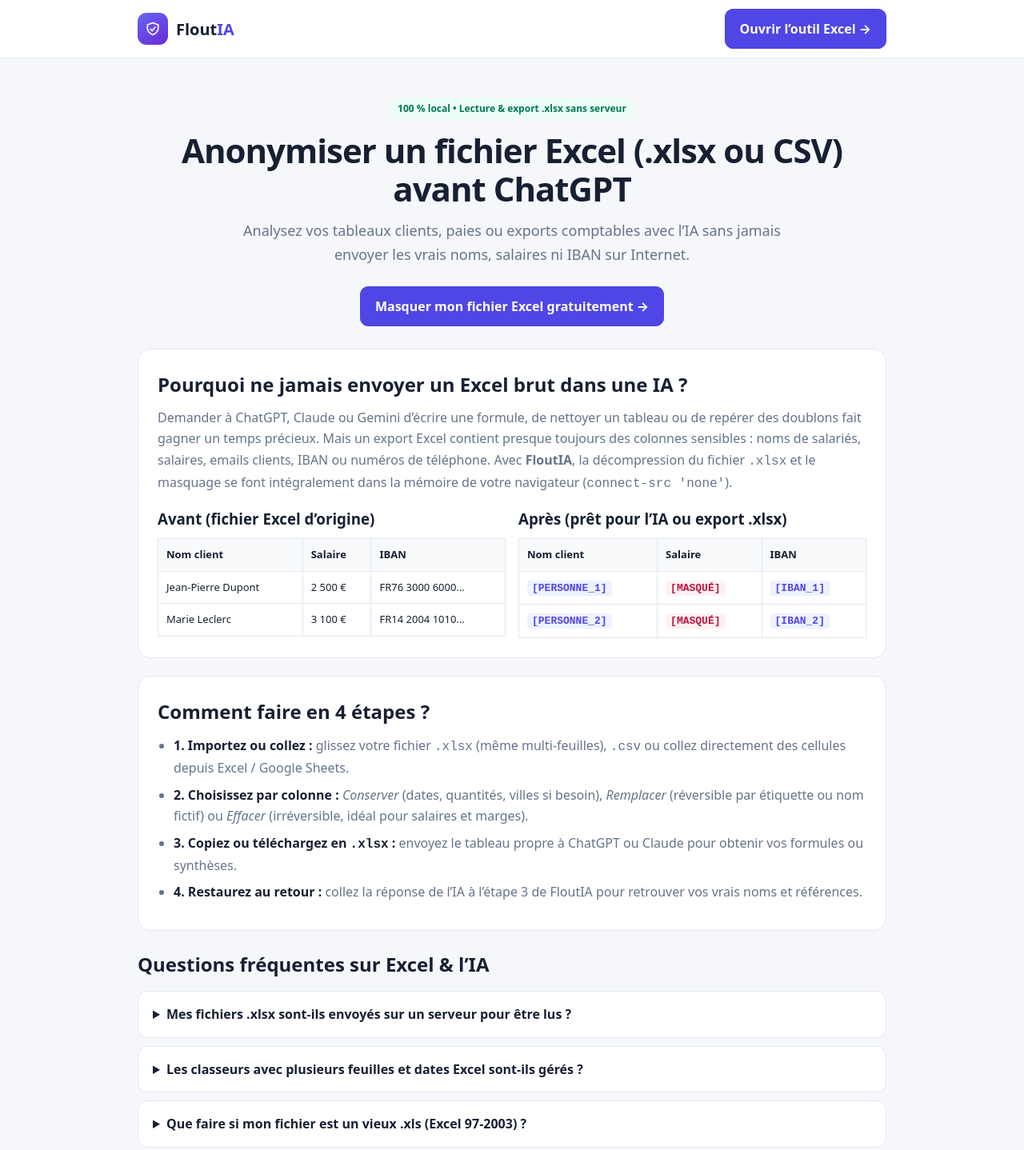
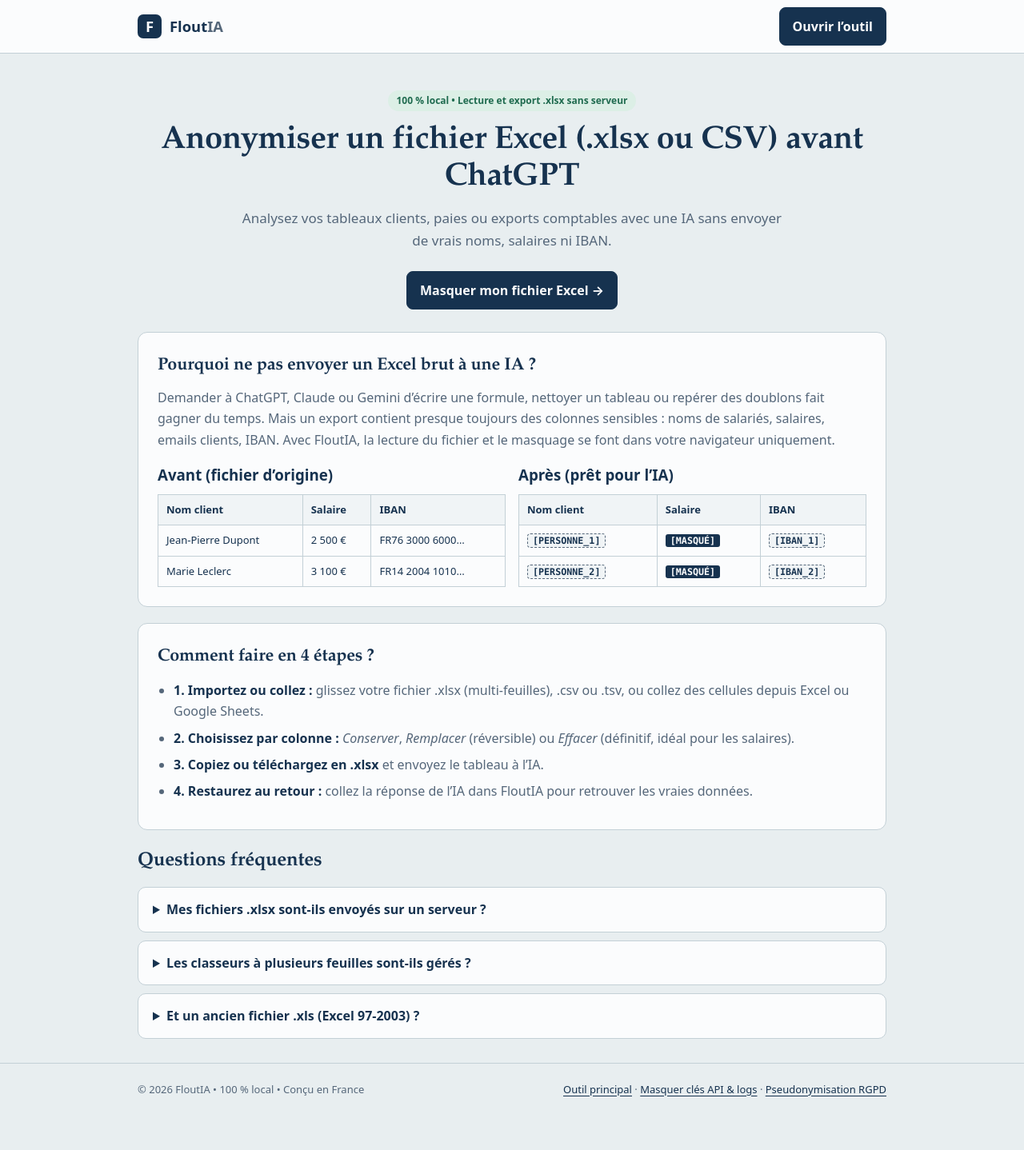
Before and after one commit to FloutIAfr/FloutIA, a plain HTML site: page anonymiser-excel-chatgpt.html in a window 1280 px wide. Shown: the top 1438 px of the page at 80% size. After the commit the page ends 1395 px from the top, so only its background shows below. Drawn offline with Linux system fonts and the light colour scheme.

Commit message:
Update HTML structure and styling for better clarity

```diff
--- a/anonymiser-excel-chatgpt.html
+++ b/anonymiser-excel-chatgpt.html
@@ -2,9 +2,12 @@
 <html lang="fr">
 <head>
 <meta charset="UTF-8">
-<meta name="viewport" content="width=device-width, initial-scale=1">
+<meta name="viewport" content="width=device-width, initial-scale=1, viewport-fit=cover">
 <link rel="canonical" href="https://floutia.fr/anonymiser-excel-chatgpt">
 <meta property="og:url" content="https://floutia.fr/anonymiser-excel-chatgpt">
+<meta property="og:title" content="Anonymiser un fichier Excel (.xlsx / CSV) pour ChatGPT — FloutIA">
+<meta property="og:description" content="Masquez noms, salaires, emails et IBAN dans vos fichiers Excel (.xlsx et .csv) 100 % en local avant ChatGPT, Claude ou Copilot, puis restaurez les vraies données.">
+<meta property="og:type" content="website">
 <meta name="robots" content="index, follow">
 <meta name="color-scheme" content="light dark">
 <meta name="referrer" content="no-referrer">
@@ -15,59 +18,70 @@
 <link rel="icon" type="image/png" sizes="192x192" href="/favicon.png">
 <link rel="icon" type="image/x-icon" href="/favicon.ico">
 <style>
-:root{--bg:#f6f7fb;--card:#fff;--soft:#f8fafc;--text:#172033;--muted:#64748b;--line:#e2e8f0;--accent:#4f46e5;--accent-soft:#eef2ff;--green:#047857;--green-soft:#ecfdf5;--red:#be123c;--red-soft:#fff1f2;color-scheme:light}
-:root[data-theme="dark"]{--bg:#0b1020;--card:#121a2b;--soft:#182237;--text:#e5eaf5;--muted:#a1aec4;--line:#2a354a;--accent:#a5a0ff;--accent-soft:#282446;--green:#6ee7b7;--green-soft:#102f2b;--red:#fda4af;--red-soft:#391c29;color-scheme:dark}
-*{box-sizing:border-box}body{margin:0;background:var(--bg);color:var(--text);font:16px/1.65 system-ui,-apple-system,BlinkMacSystemFont,"Segoe UI",sans-serif}
-a{color:var(--accent)}h1,h2,h3,p{margin:0}.container{max-width:980px;margin:auto;padding:0 22px}
-.header{position:sticky;top:0;background:var(--card);border-bottom:1px solid var(--line);z-index:10}
-.header-inner{min-height:72px;display:flex;align-items:center;justify-content:space-between;gap:14px}
-.brand{display:flex;align-items:center;gap:10px;text-decoration:none;color:var(--text);font-weight:800;font-size:20px}
-.brand-ia{color:var(--accent)}.logo{width:38px;height:40px;display:grid;place-items:center;border-radius:11px;color:#fff;background:linear-gradient(145deg,#6366f1,#6d28d9)}
-.logo svg{width:20px;height:20px}
-.btn{display:inline-flex;align-items:center;gap:8px;padding:11px 18px;border-radius:10px;font-weight:650;text-decoration:none;border:1px solid var(--line);background:var(--card);color:var(--text);cursor:pointer}
-.btn.primary{background:#4f46e5;border-color:#4f46e5;color:#fff}
-.hero{padding:48px 0 28px;text-align:center}.pill{display:inline-block;padding:4px 10px;border-radius:999px;background:var(--green-soft);color:var(--green);font-size:12px;font-weight:700;margin-bottom:14px}
-.hero h1{font-size:clamp(28px,4vw,42px);line-height:1.15;letter-spacing:-1px;margin-bottom:14px}
-.hero p{color:var(--muted);max-width:680px;margin:0 auto 24px;font-size:18px}
-.card{background:var(--card);border:1px solid var(--line);border-radius:16px;padding:24px;margin-bottom:22px}
+:root{--bg:#E8EEF0;--card:#FBFCFD;--soft:#F0F4F6;--text:#16324F;--muted:#55677A;--line:#C3D0D6;--accent:#16324F;--on-accent:#FBFCFD;--green:#1F6B4F;--green-soft:#DCEFE6;--redact-bg:#16324F;--redact-fg:#FBFCFD;color-scheme:light}
+:root[data-theme="dark"]{--bg:#0E1B26;--card:#142637;--soft:#1A3045;--text:#E6EDF2;--muted:#9FB1C2;--line:#2A4157;--accent:#E6EDF2;--on-accent:#0E1B26;--green:#6FD0A4;--green-soft:rgba(111,208,164,.18);--redact-bg:#E6EDF2;--redact-fg:#0E1B26;color-scheme:dark}
+*{box-sizing:border-box}
+body{margin:0;background:var(--bg);color:var(--text);font:16px/1.65 system-ui,-apple-system,"Segoe UI",sans-serif}
+a{color:var(--accent);text-underline-offset:3px}
+:focus-visible{outline:3px solid var(--text);outline-offset:3px}
+h1,h2,h3,p{margin:0}
+h1,h2{font-family:Iowan Old Style,Palatino Linotype,Palatino,Georgia,serif;letter-spacing:-.01em}
+.container{max-width:980px;margin:auto;padding:0 22px}
+.header{background:var(--card);border-bottom:1px solid var(--line)}
+.header-inner{min-height:66px;display:flex;align-items:center;justify-content:space-between;gap:14px}
+.brand{display:flex;align-items:center;gap:10px;text-decoration:none;color:var(--text);font-weight:700;font-size:1.15rem}
+.mark{width:30px;height:30px;border-radius:7px;background:var(--accent);color:var(--on-accent);display:grid;place-items:center;font-weight:700}
+.btn{display:inline-flex;align-items:center;gap:8px;padding:10px 16px;border-radius:8px;font-weight:650;text-decoration:none;border:1px solid var(--accent);background:var(--accent);color:var(--on-accent)}
+.btn.ghost{background:transparent;color:var(--text);border-color:var(--line)}
+.hero{padding:44px 0 28px;text-align:center}
+.pill{display:inline-block;padding:3px 10px;border-radius:999px;background:var(--green-soft);color:var(--green);font-size:12px;font-weight:700;margin-bottom:14px}
+.hero h1{font-size:clamp(28px,4vw,40px);line-height:1.15;margin-bottom:14px}
+.hero p{color:var(--muted);max-width:680px;margin:0 auto 24px;font-size:17px}
+.card{background:var(--card);border:1px solid var(--line);border-radius:12px;padding:24px;margin-bottom:20px}
+.card h2{font-size:1.35rem;margin-bottom:8px}
+.muted{color:var(--muted)}
 .grid{display:grid;grid-template-columns:1fr 1fr;gap:16px;margin-top:16px}
-table{width:100%;border-collapse:collapse;font-size:13px}th,td{padding:9px 10px;border:1px solid var(--line);text-align:left}th{background:var(--soft)}
-.tag{background:var(--accent-soft);color:var(--accent);padding:2px 6px;border-radius:4px;font-family:monospace;font-weight:700}
-.del{background:var(--red-soft);color:var(--red);padding:2px 6px;border-radius:4px;font-family:monospace;font-weight:700}
-ul{padding-left:20px;margin:10px 0}li{margin:7px 0;color:var(--muted)}li strong{color:var(--text)}
-details{background:var(--card);border:1px solid var(--line);border-radius:12px;padding:0 18px;margin-bottom:10px}
-summary{cursor:pointer;padding:15px 0;font-weight:700}details p{padding-bottom:15px;color:var(--muted);font-size:14px}
-footer{border-top:1px solid var(--line);padding:24px 0;margin-top:34px;font-size:13px;color:var(--muted)}
+table{width:100%;border-collapse:collapse;font-size:13px}
+th,td{padding:8px 10px;border:1px solid var(--line);text-align:left}
+th{background:var(--soft)}
+.redact{background:var(--redact-bg);color:var(--redact-fg);padding:1px 6px;border-radius:3px;font-family:ui-monospace,Consolas,monospace;font-weight:700;font-size:.9em}
+.tag{background:var(--soft);border:1px dashed var(--muted);padding:1px 6px;border-radius:4px;font-family:ui-monospace,Consolas,monospace;font-weight:700;font-size:.9em}
+pre{margin:8px 0 0;padding:14px;background:var(--soft);border:1px solid var(--line);border-radius:8px;overflow:auto;font:12.5px/1.7 ui-monospace,Consolas,monospace}
+ul{padding-left:20px;margin:10px 0}
+li{margin:7px 0;color:var(--muted)}
+li strong{color:var(--text)}
+details{background:var(--card);border:1px solid var(--line);border-radius:10px;padding:0 18px;margin-bottom:10px}
+summary{cursor:pointer;padding:14px 0;font-weight:700}
+details p{padding-bottom:14px;color:var(--muted);font-size:14px}
+.warn{background:var(--soft);border:1px solid var(--line);border-left:4px solid var(--accent);border-radius:8px;padding:14px;margin-top:14px;font-size:14px}
+footer{border-top:1px solid var(--line);padding:22px 0;margin-top:30px;font-size:13px;color:var(--muted)}
 .footer-inner{display:flex;justify-content:space-between;gap:12px;flex-wrap:wrap}
 @media(max-width:740px){.grid{grid-template-columns:1fr}}
 </style>
+<script>try{const t=localStorage.getItem("floutia-theme");document.documentElement.dataset.theme=(t==="dark"||t==="light")?t:(matchMedia("(prefers-color-scheme:dark)").matches?"dark":"light");}catch(_){}</script>
 </head>
 <body>
 <header class="header">
   <div class="container header-inner">
-    <a class="brand" href="/">
-      <span class="logo" aria-hidden="true"><svg viewBox="0 0 24 24" fill="none" stroke="currentColor" stroke-width="2"><path d="M12 3 4 6v6c0 5 8 9 8 9s8-4 8-9V6l-8-3Z"/><path d="m8 12 3 3 5-6"/></svg></span>
-      <span>Flout<span class="brand-ia">IA</span></span>
-    </a>
-    <a class="btn primary" href="/#excel">Ouvrir l’outil Excel →</a>
+    <a class="brand" href="/"><span class="mark" aria-hidden="true">F</span><span>Flout<span style="color:var(--muted)">IA</span></span></a>
+    <a class="btn" href="/#excel">Ouvrir l’outil</a>
   </div>
 </header>
+<main class="container">
 
-<main class="container">
   <section class="hero">
-    <span class="pill">100 % local • Lecture &amp; export .xlsx sans serveur</span>
+    <span class="pill">100 % local • Lecture et export .xlsx sans serveur</span>
     <h1>Anonymiser un fichier Excel (.xlsx ou CSV) avant ChatGPT</h1>
-    <p>Analysez vos tableaux clients, paies ou exports comptables avec l’IA sans jamais envoyer les vrais noms, salaires ni IBAN sur Internet.</p>
-    <a class="btn primary" href="/#excel">Masquer mon fichier Excel gratuitement →</a>
+    <p>Analysez vos tableaux clients, paies ou exports comptables avec une IA sans envoyer de vrais noms, salaires ni IBAN.</p>
+    <a class="btn" href="/#excel">Masquer mon fichier Excel →</a>
   </section>
 
   <section class="card">
-    <h2>Pourquoi ne jamais envoyer un Excel brut dans une IA ?</h2>
-    <p style="color:var(--muted);margin-top:8px">Demander à ChatGPT, Claude ou Gemini d’écrire une formule, de nettoyer un tableau ou de repérer des doublons fait gagner un temps précieux. Mais un export Excel contient presque toujours des colonnes sensibles : noms de salariés, salaires, emails clients, IBAN ou numéros de téléphone. Avec <strong>FloutIA</strong>, la décompression du fichier <code>.xlsx</code> et le masquage se font intégralement dans la mémoire de votre navigateur (<code>connect-src 'none'</code>).</p>
-
+    <h2>Pourquoi ne pas envoyer un Excel brut à une IA ?</h2>
+    <p class="muted">Demander à ChatGPT, Claude ou Gemini d’écrire une formule, nettoyer un tableau ou repérer des doublons fait gagner du temps. Mais un export contient presque toujours des colonnes sensibles : noms de salariés, salaires, emails clients, IBAN. Avec FloutIA, la lecture du fichier et le masquage se font dans votre navigateur uniquement.</p>
     <div class="grid">
       <div>
-        <h3>Avant (fichier Excel d’origine)</h3>
+        <h3>Avant (fichier d’origine)</h3>
         <table style="margin-top:8px">
           <thead><tr><th>Nom client</th><th>Salaire</th><th>IBAN</th></tr></thead>
           <tbody>
@@ -77,12 +91,12 @@ footer{border-top:1px solid var(--line);padding:24px 0;margin-top:34px;font-size
         </table>
       </div>
       <div>
-        <h3>Après (prêt pour l’IA ou export .xlsx)</h3>
+        <h3>Après (prêt pour l’IA)</h3>
         <table style="margin-top:8px">
           <thead><tr><th>Nom client</th><th>Salaire</th><th>IBAN</th></tr></thead>
           <tbody>
-            <tr><td><span class="tag">[PERSONNE_1]</span></td><td><span class="del">[MASQUÉ]</span></td><td><span class="tag">[IBAN_1]</span></td></tr>
-            <tr><td><span class="tag">[PERSONNE_2]</span></td><td><span class="del">[MASQUÉ]</span></td><td><span class="tag">[IBAN_2]</span></td></tr>
+            <tr><td><span class="tag">[PERSONNE_1]</span></td><td><span class="redact">[MASQUÉ]</span></td><td><span class="tag">[IBAN_1]</span></td></tr>
+            <tr><td><span class="tag">[PERSONNE_2]</span></td><td><span class="redact">[MASQUÉ]</span></td><td><span class="tag">[IBAN_2]</span></td></tr>
           </tbody>
         </table>
       </div>
@@ -92,29 +106,26 @@ footer{border-top:1px solid var(--line);padding:24px 0;margin-top:34px;font-size
   <section class="card">
     <h2>Comment faire en 4 étapes ?</h2>
     <ul>
-      <li><strong>1. Importez ou collez :</strong> glissez votre fichier <code>.xlsx</code> (même multi-feuilles), <code>.csv</code> ou collez directement des cellules depuis Excel / Google Sheets.</li>
-      <li><strong>2. Choisissez par colonne :</strong> <em>Conserver</em> (dates, quantités, villes si besoin), <em>Remplacer</em> (réversible par étiquette ou nom fictif) ou <em>Effacer</em> (irréversible, idéal pour salaires et marges).</li>
-      <li><strong>3. Copiez ou téléchargez en <code>.xlsx</code> :</strong> envoyez le tableau propre à ChatGPT ou Claude pour obtenir vos formules ou synthèses.</li>
-      <li><strong>4. Restaurez au retour :</strong> collez la réponse de l’IA à l’étape 3 de FloutIA pour retrouver vos vrais noms et références.</li>
+      <li><strong>1. Importez ou collez :</strong> glissez votre fichier .xlsx (multi-feuilles), .csv ou .tsv, ou collez des cellules depuis Excel ou Google Sheets.</li>
+      <li><strong>2. Choisissez par colonne :</strong> <em>Conserver</em>, <em>Remplacer</em> (réversible) ou <em>Effacer</em> (définitif, idéal pour les salaires).</li>
+      <li><strong>3. Copiez ou téléchargez en .xlsx</strong> et envoyez le tableau à l’IA.</li>
+      <li><strong>4. Restaurez au retour :</strong> collez la réponse de l’IA dans FloutIA pour retrouver les vraies données.</li>
     </ul>
   </section>
 
   <section>
-    <h2 style="margin-bottom:14px">Questions fréquentes sur Excel &amp; l’IA</h2>
-    <details><summary>Mes fichiers .xlsx sont-ils envoyés sur un serveur pour être lus ?</summary><p>Non. FloutIA décompresse et lit le format <code>.xlsx</code> directement dans votre navigateur via l’API native <code>DecompressionStream</code>, et bloque toute requête réseau (vérifiable avec F12 → Réseau).</p></details>
-    <details><summary>Les classeurs avec plusieurs feuilles et dates Excel sont-ils gérés ?</summary><p>Oui : un sélecteur de feuille apparaît automatiquement si votre <code>.xlsx</code> contient plusieurs onglets, et les dates numériques Excel sont converties au format <code>JJ/MM/AAAA</code>.</p></details>
-    <details><summary>Que faire si mon fichier est un vieux .xls (Excel 97-2003) ?</summary><p>Enregistrez-le d’abord en <code>.xlsx</code> ou <code>.csv</code> depuis Excel ou LibreOffice : seuls les formats modernes <code>.xlsx</code>, <code>.csv</code> et <code>.tsv</code> sont pris en charge (jusqu’à 15 Mo, 200 colonnes et 250 000 cellules).</p></details>
+    <h2 style="margin-bottom:12px">Questions fréquentes</h2>
+    <details><summary>Mes fichiers .xlsx sont-ils envoyés sur un serveur ?</summary><p>Non. Le fichier est lu directement dans votre navigateur, et toute requête réseau est bloquée par la politique de sécurité du site (vérifiable avec F12 → Réseau).</p></details>
+    <details><summary>Les classeurs à plusieurs feuilles sont-ils gérés ?</summary><p>Oui : un sélecteur de feuille apparaît si votre fichier contient plusieurs onglets.</p></details>
+    <details><summary>Et un ancien fichier .xls (Excel 97-2003) ?</summary><p>Enregistrez-le d’abord en .xlsx ou .csv depuis Excel ou LibreOffice. Limites actuelles : 15 Mo et 200 colonnes.</p></details>
   </section>
+
 </main>
-
 <footer>
   <div class="container footer-inner">
     <span>© 2026 FloutIA • 100 % local • Conçu en France</span>
     <span><a href="/">Outil principal</a> · <a href="/masquer-cles-api-logs">Masquer clés API &amp; logs</a> · <a href="/pseudonymiser-donnees-rgpd">Pseudonymisation RGPD</a></span>
   </div>
 </footer>
-<script>
-try{const t=localStorage.getItem("floutia-theme");document.documentElement.dataset.theme=(t==="dark"||t==="light")?t:(matchMedia("(prefers-color-scheme:dark)").matches?"dark":"light");}catch(_){}
-</script>
 </body>
 </html>
```
